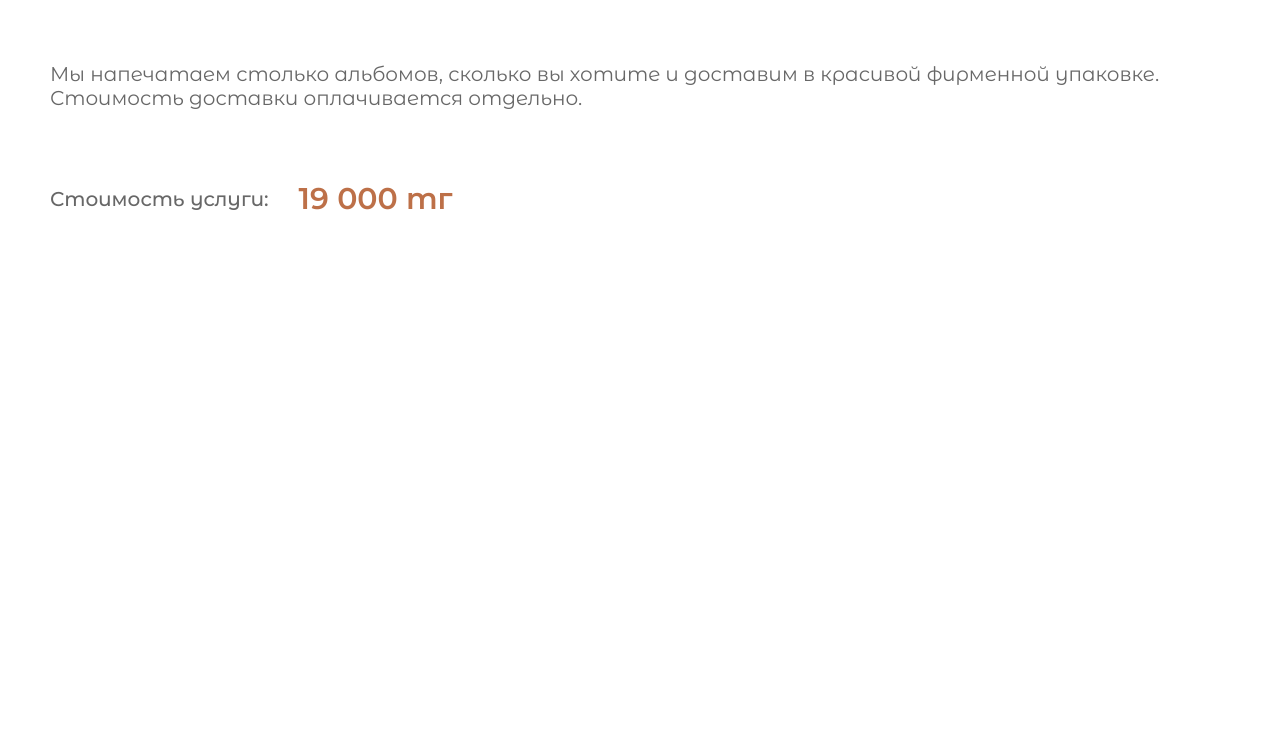
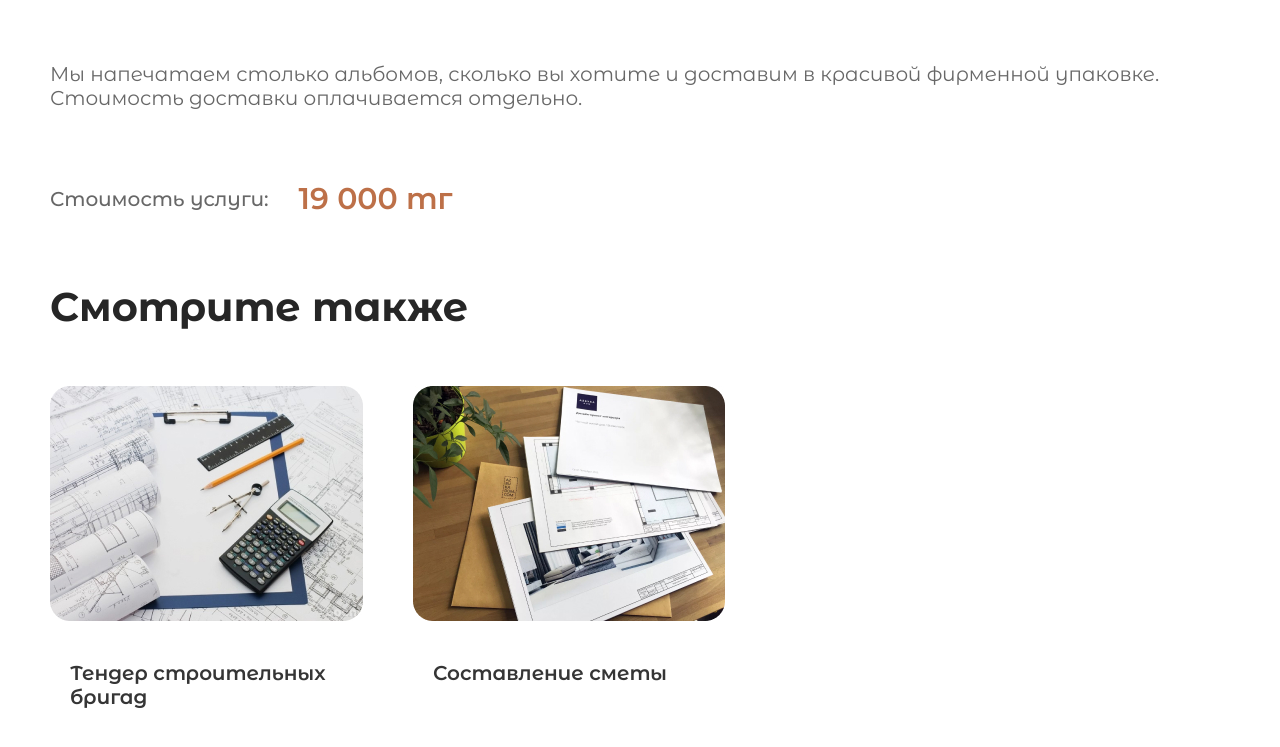
Before and after one commit to DevFariz/Simple-Design, a plain HTML site: page pages/album.html in a window 1280 px wide. Shown: the part 679-1426 px from the top of the page. Before the commit the page ends 961 px from the top, so only its background shows below. Drawn offline with Linux system fonts and the light colour scheme.

Commit message:
feat: add see-also section on album page

```diff
--- a/pages/album.html
+++ b/pages/album.html
@@ -69,6 +69,31 @@
           </div>
         </div>
       </section>
+      <section class="see-also">
+        <div class="container">
+          <h2 class="see-also__title section__title">Смотрите также</h2>
+          <div class="see-also-container">
+            <div class="see-also__item">
+              <a href="#" class="see-also__link"></a>
+              <img
+                src="../images/see-also-01.jpg"
+                alt="Budgeting"
+                class="see-also__img"
+              />
+              <h4 class="see-also__item-title">Тендер строительных бригад</h4>
+            </div>
+            <div class="see-also__item">
+                <a href="#" class="see-also__link"></a>
+                <img
+                  src="../images/see-also-02.jpg"
+                  alt="Budgeting"
+                  class="see-also__img"
+                />
+                <h4 class="see-also__item-title">Составление сметы</h4>
+              </div>
+          </div>
+        </div>
+      </section>
     </main>
   </body>
 </html>
--- a/styles/album.css
+++ b/styles/album.css
@@ -49,3 +49,51 @@
 }
 
 /* intro end */
+
+/* see also start */
+
+.see-also{
+    margin-bottom: 90px;
+}
+
+.see-also__title{
+    margin-bottom: 55px;
+}
+
+.see-also-container {
+    display: flex;
+}
+.see-also__item {
+    position: relative;
+    margin-right: 50px;
+    overflow: hidden;
+}
+.see-also__link {
+    position: absolute;
+    top: 0;
+    right: 0;
+    bottom: 0;
+    left: 0;
+    z-index: 2;
+}
+
+.see-also__item:hover .see-also__img{
+    transform: scale(0.98);
+}
+
+.see-also__img {
+    display: inline-block;
+    margin-bottom: 40px;
+    transition: 0.2s;
+}
+
+.see-also__item-title{
+    max-width: 280px;
+    padding-left: 20px;
+    font-weight: 600;
+    font-size: 20px;
+    line-height: 24px;
+    color: #353535;
+}
+
+/* sea also end */
```
